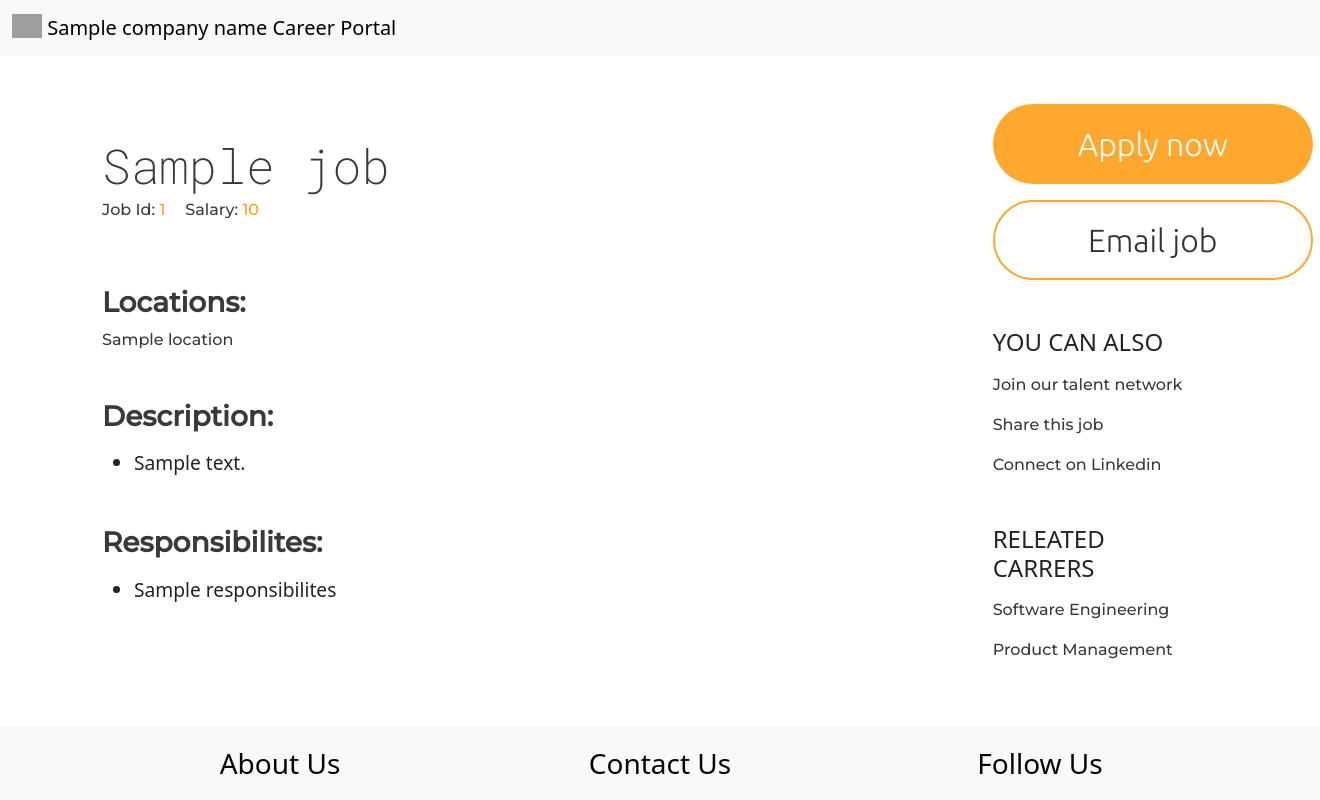
After one commit to soumya-ranjan-000/jovian-careeres-website, a Flask app: template templates/job_details.html in a window 1320 px wide. The commit adds this page. Run offline with Flask 2, Linux system fonts and the light colour scheme; the template is opened without the code that fills it: most values are stand-ins (such as "Sample title", 1, 10 or a date in 2020); grey boxes are pictures that could not be loaded.

Commit message:
added job details page and apply page

```diff
--- a/app.py
+++ b/app.py
@@ -1,24 +1,30 @@
-from flask import Flask, render_template,jsonify
-from database import get_connection
-from sqlalchemy import text
+from flask import Flask, render_template,jsonify,url_for
+import database as db
 
 app = Flask(__name__)
 
-def get_jobs():
-  new_jobs=[]
-  stmt="SELECT * FROM jobs;"
-  with get_connection() as conn:
-    for row in conn.execute(text(stmt)).all():
-        new_jobs.append(row._asdict())
-  return new_jobs
-
 @app.route("/")
 def hello_world():
-  return render_template('home.html',jobs=get_jobs(),company_name='Deloitte')
+  return render_template('home.html',jobs=db.get_all_jobs(),company_name='Wipro')
 
 @app.route("/api/jobs")
 def list_jobs():
   return jsonify(get_jobs())
 
+@app.route("/job/<id>")
+def getJobDetails(id):
+  job=db.getJobById(id)
+  return render_template('job_details.html',job=job)
+
+@app.route("/api/job/<id>")
+def jobsByIdAPI(id):
+  job=db.getJobById(id)
+  return jsonify(job)
+
+@app.route("/job/apply/<id>")
+def applyForJob(id):
+  job=db.getJobById(id)
+  return render_template('jobapplyform.html',job=job)
+
 if __name__ == "__main__":
   app.run(port='8080', debug=True)
--- a/database.py
+++ b/database.py
@@ -1,6 +1,10 @@
 from sqlalchemy import create_engine,text
 import os
-conn_url=f"mysql+pymysql://{os.getenv('username')}:{os.getenv('pass')}@ap-south.connect.psdb.cloud/joviandb?charset=utf8mb4"
+from dotenv import load_dotenv
+
+load_dotenv()
+
+conn_url=f"mysql+pymysql://{os.getenv('db_username')}:{os.getenv('db_pass')}@ap-south.connect.psdb.cloud/joviandb?charset=utf8mb4"
 ssl_args={
     'ssl_ca': "/etc/ssl/cert.pem"
 }
@@ -13,10 +17,18 @@ engine = create_engine(conn_url,connect_args={
 def get_connection():
     return engine.connect()
 
-stmt="SELECT * FROM jobs;"
-with get_connection() as conn:
-    result=conn.execute(text(stmt))
-    print(type(result))
-    result_all=result.all()
-    first_result=result_all[0]
-    print(type(first_result),first_result._asdict())
+def get_all_jobs():
+    new_jobs=[]
+    stmt="SELECT * FROM jobs;"
+    with get_connection() as conn:
+        for row in conn.execute(text(stmt)).all():
+            new_jobs.append(row._asdict())
+    return new_jobs
+
+def getJobById(id):
+    stmt="SELECT * FROM jobs WHERE idjobs"
+    with get_connection() as conn:
+        result=conn.execute(text(f"SELECT * FROM jobs WHERE jobid={id}"))
+        result_all=result.all()
+        first_result=result_all[0]
+    return first_result._asdict()
--- /dev/null
+++ b/static/fonts.css
@@ -0,0 +1,4 @@
+/* Roboto Mono */
+@import url('https://fonts.googleapis.com/css2?family=Roboto+Mono:wght@200;300;400;600&display=swap');
+@import url('https://fonts.googleapis.com/css2?family=Montserrat:ital,wght@0,200;0,300;0,500;1,300;1,400;1,500&display=swap');
+@import url('https://fonts.googleapis.com/css2?family=Ubuntu:ital,wght@0,300;0,400;0,500;0,700;1,300;1,400;1,500;1,700&display=swap');
--- /dev/null
+++ b/static/jobdetails.css
@@ -0,0 +1,76 @@
+@import url('/static/fonts.css');
+
+.title{
+    font-family: 'Roboto Mono', monospace;
+    font-size: 3rem;
+    font-weight: 200;
+    opacity: 0.9;
+}
+.id{
+    display: flex;
+    margin-top: -20px;
+    font-family: cursive;
+    justify-content: flex-start;
+    gap: 20px;
+}
+.id p{
+    color: rgb(255, 149, 0);
+}
+.id span{
+    color: rgb(38, 38, 38);
+}
+h3{
+    font-family: 'Montserrat', sans-serif;
+    font-weight: bold;
+    opacity: 0.9;
+}
+p{
+    font-family: 'Montserrat', sans-serif;
+    opacity: 0.9;
+    font-size: 1rem;
+}
+
+button[name="apply now"]{
+    background-color: rgb(255, 168, 45);
+    width: 20rem;
+    height: 5rem;
+    border-radius: 2.5rem;
+    color: white;
+    font-family: 'Ubuntu', sans-serif;
+    font-weight: 300;
+    font-size: 2rem;
+}
+button[name="apply now"]:hover{
+    background-color: rgb(255, 168, 45);
+    color: white;
+    border-width: 2px;
+}
+
+button[name="email job"]{
+    border-color: rgb(255, 168, 45);
+    width: 20rem;
+    height: 5rem;
+    border-radius: 2.5rem;
+    color: rgba(0, 0, 0, 0.799);
+    font-family: 'Ubuntu', sans-serif;
+    font-weight: 300;
+    font-size: 2rem;
+    border-width: 2px;
+}
+button[name="email job"]:hover{
+    border-color: rgb(255, 168, 45);
+    color: rgba(0, 0, 0, 0.799);
+    border-width: 2px;
+}
+h4{
+    font-size: 1.5rem;
+    text-transform: uppercase;
+}
+ul li{
+    text-align: justify;
+    font-size: 1.2rem;
+}
+footer a{
+        text-decoration: none;
+        color: #050505;
+}
--- /dev/null
+++ b/templates/bootstraplink.html
@@ -0,0 +1,5 @@
+<link href="https://cdn.jsdelivr.net/npm/bootstrap@5.3.0-alpha1/dist/css/bootstrap.min.css" rel="stylesheet"
+    integrity="sha384-GLhlTQ8iRABdZLl6O3oVMWSktQOp6b7In1Zl3/Jr59b6EGGoI1aFkw7cmDA6j6gD" crossorigin="anonymous" />
+<script src="https://cdn.jsdelivr.net/npm/bootstrap@5.3.0-alpha1/dist/js/bootstrap.bundle.min.js"
+    integrity="sha384-w76AqPfDkMBDXo30jS1Sgez6pr3x5MlQ1ZAGC+nuZB+EYdgRZgiwxhTBTkF7CXvN"
+    crossorigin="anonymous"></script>
--- /dev/null
+++ b/templates/footer.html
@@ -0,0 +1,15 @@
+<footer class="mt-5 p-3 bg-light position-static">
+    <div class="container">
+        <div class="row text-center">
+            <div class="col-4">
+                <a class=" fs-3" href="About Us">About Us</a>
+            </div>
+            <div class="col-4">
+                <a class="fs-3" href="About Us">Contact Us</a>
+            </div>
+            <div class="col-4">
+                <a class="fs-3" href="About Us">Follow Us</a>
+            </div>
+        </div>
+    </div>
+</footer>
--- /dev/null
+++ b/templates/job_details.html
@@ -0,0 +1,99 @@
+<!DOCTYPE html>
+<html lang="en">
+
+<head>
+    <meta charset="UTF-8">
+    <meta http-equiv="X-UA-Compatible" content="IE=edge">
+    <meta name="viewport" content="width=device-width, initial-scale=1.0">
+    <title>Job Details | {{job['title']}}</title>
+    {% include 'bootstraplink.html' %}
+    <link rel="stylesheet" href="/static/jobdetails.css" />
+</head>
+
+<body>
+    {% include 'navbar.html' %}
+    <div class="container">
+        <div class="row justify-content-around">
+            <div class="col-8 align-self-center">
+                <div class="mt-3">
+                    <p class="title">{{job['title']}}</p>
+                    <div class="id">
+                        <div>
+                            <p><span>Job Id:</span> {{job['jobid']}}</p>
+                        </div>
+                        <div>
+                            <p><span>Salary:</span> {{job['salary']}}</p>
+                        </div>
+                    </div>
+                </div>
+                <div class="mt-5">
+                    <h3>Locations:</h3>
+                    <p>{{job['location']}}</p>
+                </div>
+                <div class="mt-5">
+                    <h3>Description:</h3>
+                    <p>
+                    <ul>
+                        {% for item in job['description'].split("\n") %}
+                        <li>{{item}}</li>
+                        {% endfor %}
+                    </ul>
+                    </p>
+                </div>
+                <div class="mt-5">
+                    <h3>Responsibilites:</h3>
+                    <p>
+                    <ul>
+                        {% for item in job['Responsibilites'].split("\n") %}
+                        <li>{{item}}</li>
+                        {% endfor %}
+                    </ul>
+                    </p>
+                </div>
+            </div>
+            <div class="col-4 mt-5">
+                <div class="container">
+                    <div class="row justify-content-end">
+                        <div class="col-8">
+                            <div>
+                                <div>
+                                    <a href="/job/apply/{{job['jobid']}}" target="_blank"
+                                        rel="noopener noreferrer"><button name="apply now" class="btn btn-lg">Apply
+                                            now</button></a>
+
+                                </div>
+                                <div class="mt-3">
+                                    <a
+                                        href="mailto:sambaba6288@outlook.com?subject=Apply%20For%3A%20{{job['title']}}&body=Job%20ID%3A%20{{job['jobid']}}%0D%0AName%3A%20%0D%0ACurrent%20Location%3A%20%0D%0APhone%20No%3A%20%0D%0AEmail%20ID%3A%0D%0ATotal%20Work%20Experience%3A%0D%0AExpected%20Salary%3A"><button
+                                            name="email job" class="btn btn-lg">Email job</button></a>
+                                </div>
+                            </div>
+
+                            <div class="mt-5">
+                                <h4 class="mt-3">You Can Also</h4>
+                                <div class="mt-3">
+                                    <p>Join our talent network</p>
+                                    <p>Share this job</p>
+                                    <p>Connect on Linkedin</p>
+                                </div>
+                            </div>
+                            <div class="mt-5">
+                                <h4 class="mt-3">Releated Carrers</h4>
+                                <div class="mt-3">
+                                    <p>Software Engineering</p>
+                                    <p>Product Management</p>
+                                </div>
+                            </div>
+                        </div>
+
+                    </div>
+                </div>
+
+
+            </div>
+        </div>
+    </div>
+    {% include 'footer.html' %}
+</body>
+
+</html>
--- /dev/null
+++ b/templates/navbar.html
@@ -0,0 +1,9 @@
+<nav class="navbar navbar-light bg-light">
+    <div class="container-fluid">
+        <a class="navbar-brand" href="#">
+            <img src="https://getbootstrap.com/docs/5.0/assets/brand/bootstrap-logo.svg" alt="" width="30" height="24"
+                class="d-inline-block align-text-top">
+            {{company_name}} Career Portal
+        </a>
+    </div>
+</nav>
```
Also changed, not shown: static/home.css (added, +22 -0 lines), templates/home.html (+26 -64 lines), templates/jobapplyform.html (added, +159 -0 lines), templates/jobitem.html (+5 -3 lines), test.py (added, +12 -0 lines).
